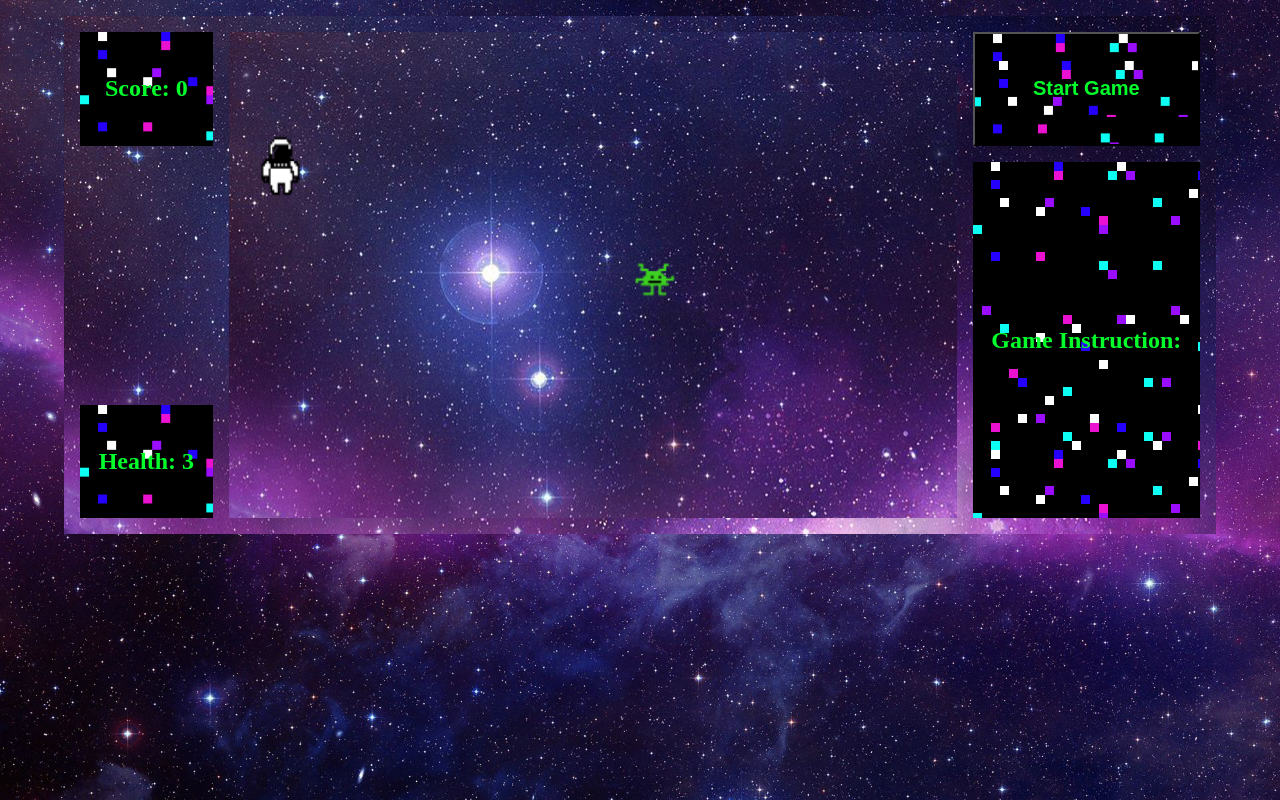
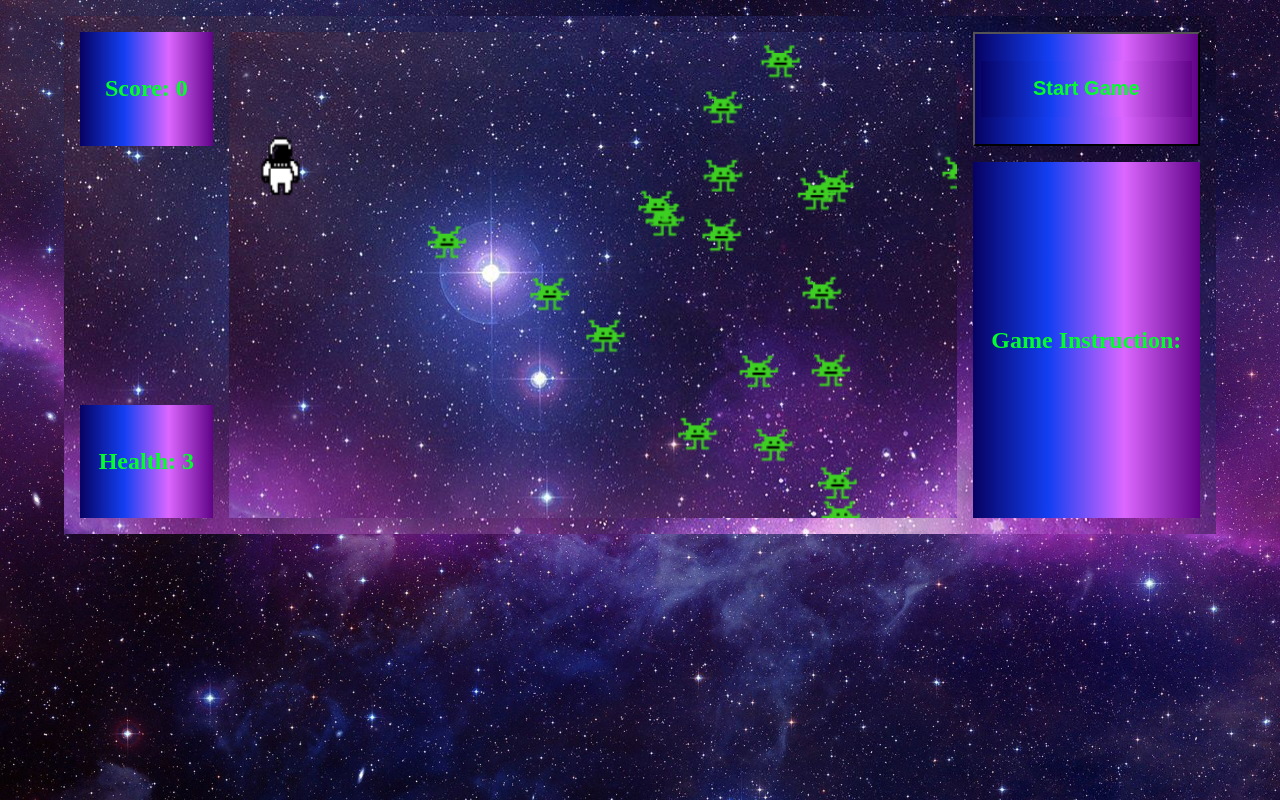
Before and after one commit to hninmabalo/space-project-1-GA-SEI-, a plain HTML site: page index.html in a window 1280 px wide. Drawn offline with Linux system fonts and the light colour scheme.

Commit message:
update on alien

```diff
--- a/css/style.css
+++ b/css/style.css
@@ -41,7 +41,8 @@ canvas {
     display: flex;
     justify-content: center;
     align-items: center;
-    background-image: url("../img/background.png");
+    background: linear-gradient(to right, rgb(7, 2, 98), rgb(19, 63, 242), rgb(220, 103, 255), rgb(96, 2, 136));
+    /* background-image: url("../img/background.png"); */
 }
 
 #top-left {
@@ -65,5 +66,6 @@ main {
 }
 
 button {
-    background-image: url("../img/background.png");
+    background: linear-gradient(to right, rgb(7, 2, 98), rgb(19, 63, 242), rgb(220, 103, 255), rgb(96, 2, 136));
+    /* background-image: url("../img/background.png"); */
 }
--- a/js/app.js
+++ b/js/app.js
@@ -13,12 +13,13 @@ const bulletimg = document.getElementById("bulletimg");
 
 const ctx = game.getContext("2d"); // 2-dimensional canvas will display
 let astronaut;
-// let alien;
-let bullet;
+let alien;
+
 
 window.addEventListener("DOMContentLoaded", function() {
     astronaut = new Player(20, 80, playerimg, 50, 70);
     // alien = new Opponents(650, 200, enemyimg, 60, 80);
+    alien = new Opponents();
 
     const runGame = setInterval(gameLoop, 60);
 });
@@ -65,25 +66,36 @@ class Player {
 // }
 
 
+let numberOfAlien = 30;
+let arrayAlien = [];
 
-let arrayAlien = [];
 class Opponents {
     constructor() {
         this.width = 70;
         this.height = 70;
         this.x = game.width;
-        this.y = Math.random() * (game.height - this.height);
-        this.distancesX = Math.random() * 5 + 3;
-        this.distancesY = Math.random() * 5 - 2.5;
+        this.y = Math.random() * game.height;
+        this.speed = Math.random() * 4 - 2;
+        this.distancesX = Math.random() * 3 + 1;
+        this.distancesY = Math.random() * 3 - 1;
+        this.alive = true;
     }
     update() {
         this.x -= this.distancesX;
+        this.x += this.speed;
+        this.y += this.speed;
+        if (this.x + this.width < 0) {
+            this.x = game.width;
+        }
+
     }
     draw() {
         ctx.drawImage(alienimg, this.x, this.y, this.width, this.height);
     }
 }
-
+for (let i = 0; i < numberOfAlien; i++) {
+    arrayAlien.push(new Opponents());
+}
 
 
 function movementHander(e) {
@@ -119,16 +131,19 @@ function movementHander(e) {
     }
 }
 
-const alien = new Opponents();
+// const alien = new Opponents();
 
-function gameLoop(timestamp) {
+function gameLoop() {
     ctx.clearRect(0, 0, game.width, game.height);
-    alien.update();
-    alien.draw();
-        // if (alien.alive) {
-    //     alien.render()
-    //     let hit = detectHit (astronaut, alien);
-    // }
+    if (arrayAlien.forEach( alien => {
+        alien.update();
+        alien.draw();
+    })) {
+
+
+
+        let hit = detectHit (astronaut, arrayAlien);
+    }
     astronaut.render();
 
 
@@ -155,12 +170,17 @@ function detectHit(player1, player2) {
         player1.y < player2.y + player2.height &&
         player1.x + player1.width > player2.x &&
         player1.x < player2.x + player2.width;
+    // let hitTest =
+    //     player1.x > player2.x + player2.width ||
+    //     player1.x + player1.width < player2.x ||
+    //     player1.y > player2.y + player2.height ||
+    //     player1.y + player1.height < player2.y;
 
     if (hitTest) {
         let newScore = Number(score.textContent) + 10;
         score.textContent = newScore;
         // return addNewAlien();
-        alien.alive = false;
+        // alien.alive = false;
 //     } else {
 //         return false;
     }
```
